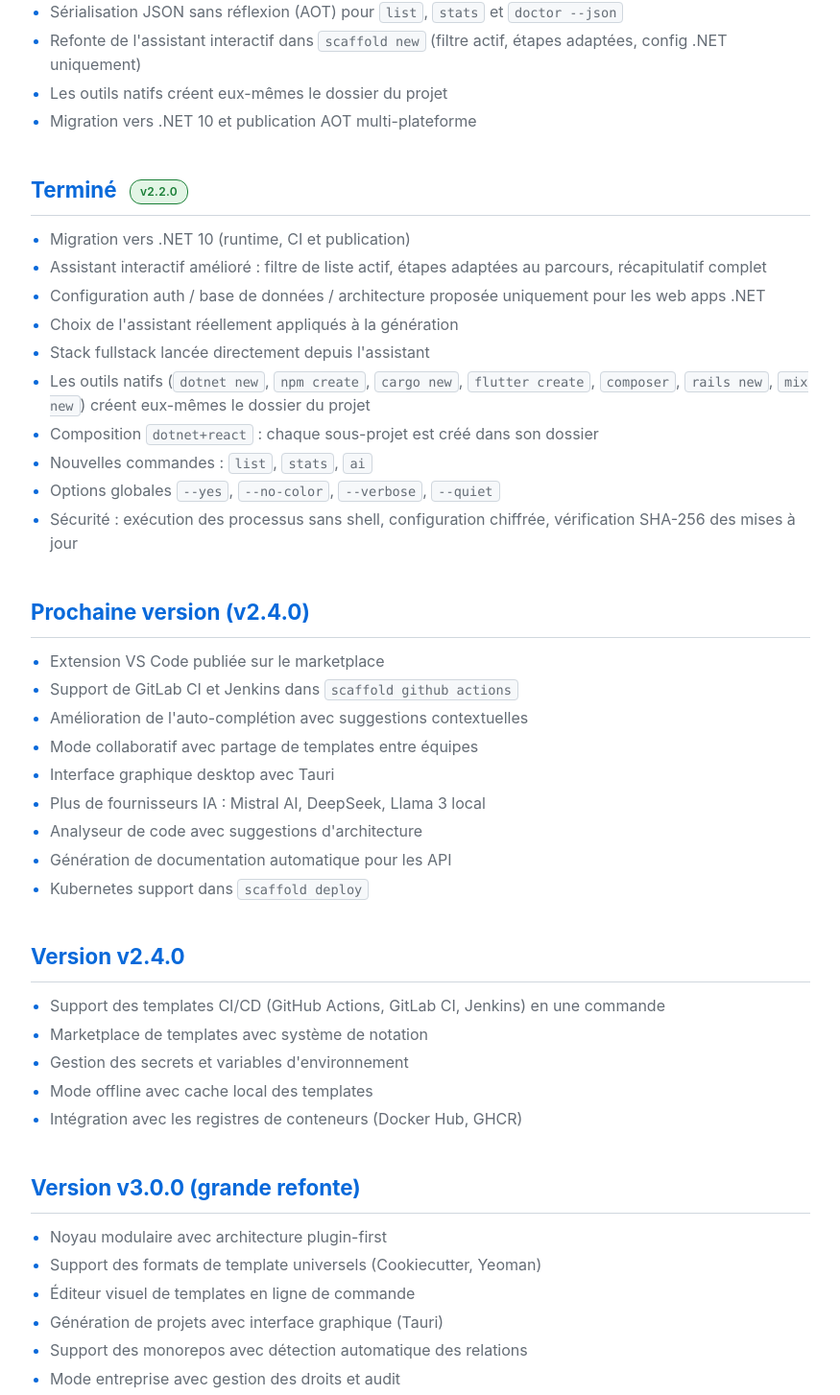
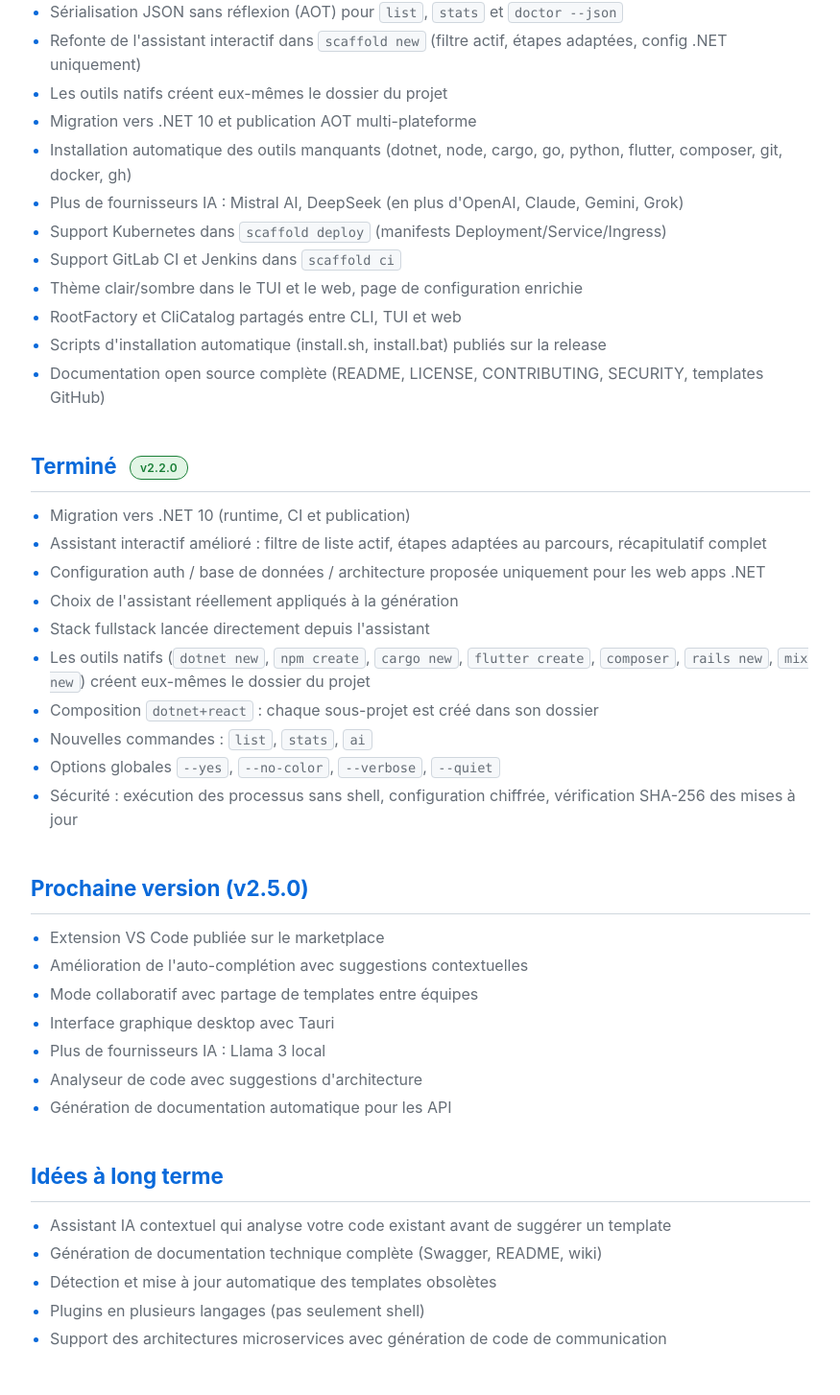
Before and after one commit to akaletekoffilevis/scaffold-docs, a React (Vite) app: page /roadmap in a window 1280 px wide. Shown: the part 547-2001 px from the top of the page at 96% size, without its empty margins (202-1077 px from the left). Built offline with nearby package versions, Linux system fonts and the light colour scheme.

Commit message:
docs: update roadmap and changelog to v2.4.0

```diff
--- a/src/pages/Roadmap.tsx
+++ b/src/pages/Roadmap.tsx
@@ -6,14 +6,22 @@ export default function Roadmap() {
 
       <h2>Terminé <span className="done-badge">v2.4.0</span></h2>
       <ul>
-        <li>Interface terminal (TUI) en plein écran : thème sombre, menu F1–F9, assistant IA intégré, catalogue auto de toutes les commandes</li>
+        <li>Interface terminal (TUI) en plein écran : thème sombre/clair, menu F1–F9, assistant IA intégré, catalogue auto de toutes les commandes</li>
         <li>Assistant IA contextuel : connaît le projet courant, les outils et les templates ; propose une commande que tu confirmes</li>
-        <li>Interface web locale réécrite : tableau de bord, nouveau projet, stack, ajout de composants, templates, configuration, IA, statistiques</li>
+        <li>Interface web locale réécrite : tableau de bord, nouveau projet, stack, ajout, templates, configuration, IA, statistiques, page Commandes</li>
         <li>Sécurité renforcée : suppression de <code>/api/run</code>, validation des noms, liste blanche des commandes, anti-CSRF</li>
         <li>Sérialisation JSON sans réflexion (AOT) pour <code>list</code>, <code>stats</code> et <code>doctor --json</code></li>
         <li>Refonte de l'assistant interactif dans <code>scaffold new</code> (filtre actif, étapes adaptées, config .NET uniquement)</li>
         <li>Les outils natifs créent eux-mêmes le dossier du projet</li>
         <li>Migration vers .NET 10 et publication AOT multi-plateforme</li>
+        <li>Installation automatique des outils manquants (dotnet, node, cargo, go, python, flutter, composer, git, docker, gh)</li>
+        <li>Plus de fournisseurs IA : Mistral AI, DeepSeek (en plus d'OpenAI, Claude, Gemini, Grok)</li>
+        <li>Support Kubernetes dans <code>scaffold deploy</code> (manifests Deployment/Service/Ingress)</li>
+        <li>Support GitLab CI et Jenkins dans <code>scaffold ci</code></li>
+        <li>Thème clair/sombre dans le TUI et le web, page de configuration enrichie</li>
+        <li>RootFactory et CliCatalog partagés entre CLI, TUI et web</li>
+        <li>Scripts d'installation automatique (install.sh, install.bat) publiés sur la release</li>
+        <li>Documentation open source complète (README, LICENSE, CONTRIBUTING, SECURITY, templates GitHub)</li>
       </ul>
 
       <h2>Terminé <span className="done-badge">v2.2.0</span></h2>
@@ -30,36 +38,15 @@ export default function Roadmap() {
         <li>Sécurité : exécution des processus sans shell, configuration chiffrée, vérification SHA-256 des mises à jour</li>
       </ul>
 
-      <h2>Prochaine version (v2.4.0)</h2>
+      <h2>Prochaine version (v2.5.0)</h2>
       <ul>
         <li>Extension VS Code publiée sur le marketplace</li>
-        <li>Support de GitLab CI et Jenkins dans <code>scaffold github actions</code></li>
         <li>Amélioration de l'auto-complétion avec suggestions contextuelles</li>
         <li>Mode collaboratif avec partage de templates entre équipes</li>
         <li>Interface graphique desktop avec Tauri</li>
-        <li>Plus de fournisseurs IA : Mistral AI, DeepSeek, Llama 3 local</li>
+        <li>Plus de fournisseurs IA : Llama 3 local</li>
         <li>Analyseur de code avec suggestions d'architecture</li>
         <li>Génération de documentation automatique pour les API</li>
-        <li>Kubernetes support dans <code>scaffold deploy</code></li>
-      </ul>
-
-      <h2>Version v2.4.0</h2>
-      <ul>
-        <li>Support des templates CI/CD (GitHub Actions, GitLab CI, Jenkins) en une commande</li>
-        <li>Marketplace de templates avec système de notation</li>
-        <li>Gestion des secrets et variables d'environnement</li>
-        <li>Mode offline avec cache local des templates</li>
-        <li>Intégration avec les registres de conteneurs (Docker Hub, GHCR)</li>
-      </ul>
-
-      <h2>Version v3.0.0 (grande refonte)</h2>
-      <ul>
-        <li>Noyau modulaire avec architecture plugin-first</li>
-        <li>Support des formats de template universels (Cookiecutter, Yeoman)</li>
-        <li>Éditeur visuel de templates en ligne de commande</li>
-        <li>Génération de projets avec interface graphique (Tauri)</li>
-        <li>Support des monorepos avec détection automatique des relations</li>
-        <li>Mode entreprise avec gestion des droits et audit</li>
       </ul>
 
       <h2>Idées à long terme</h2>
```
